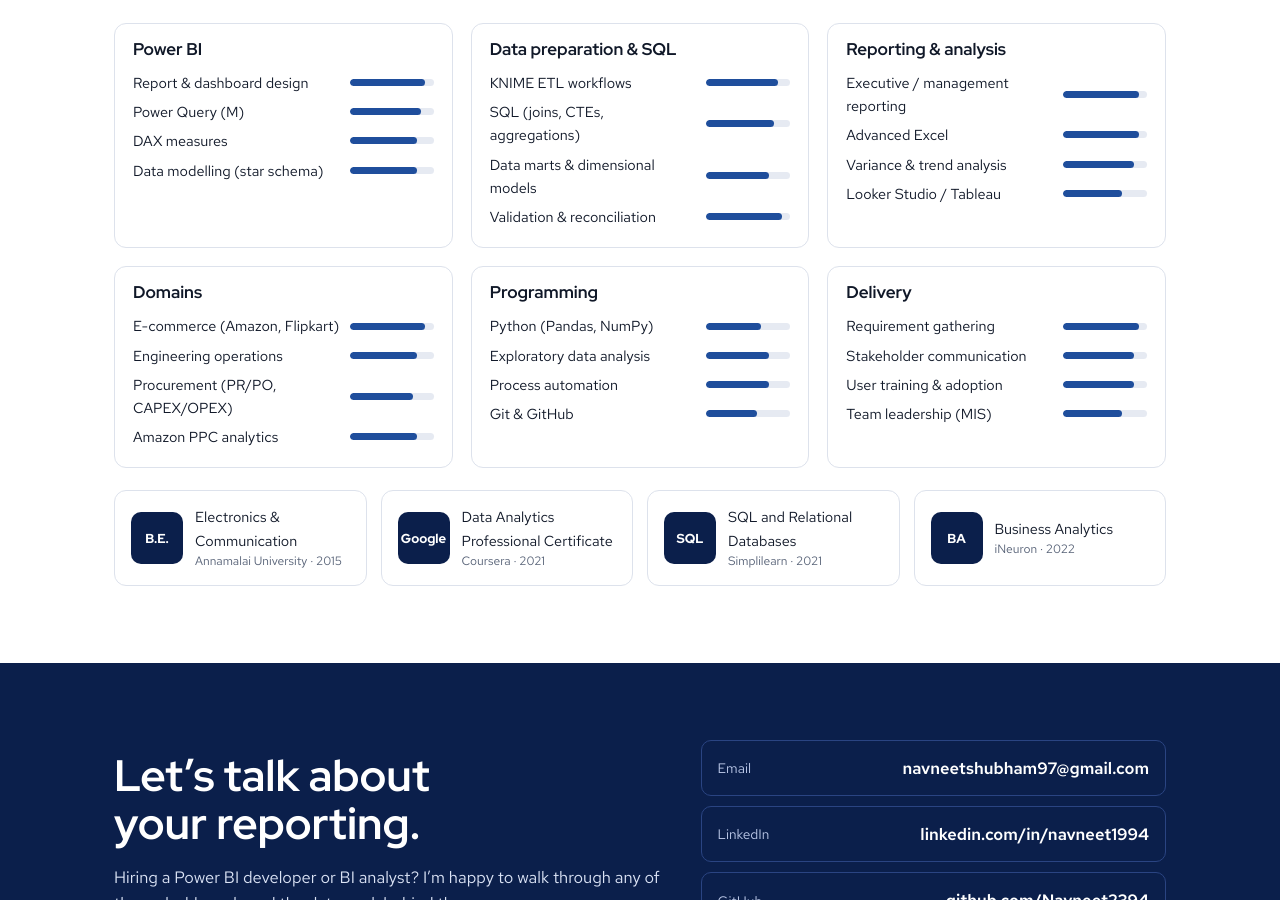
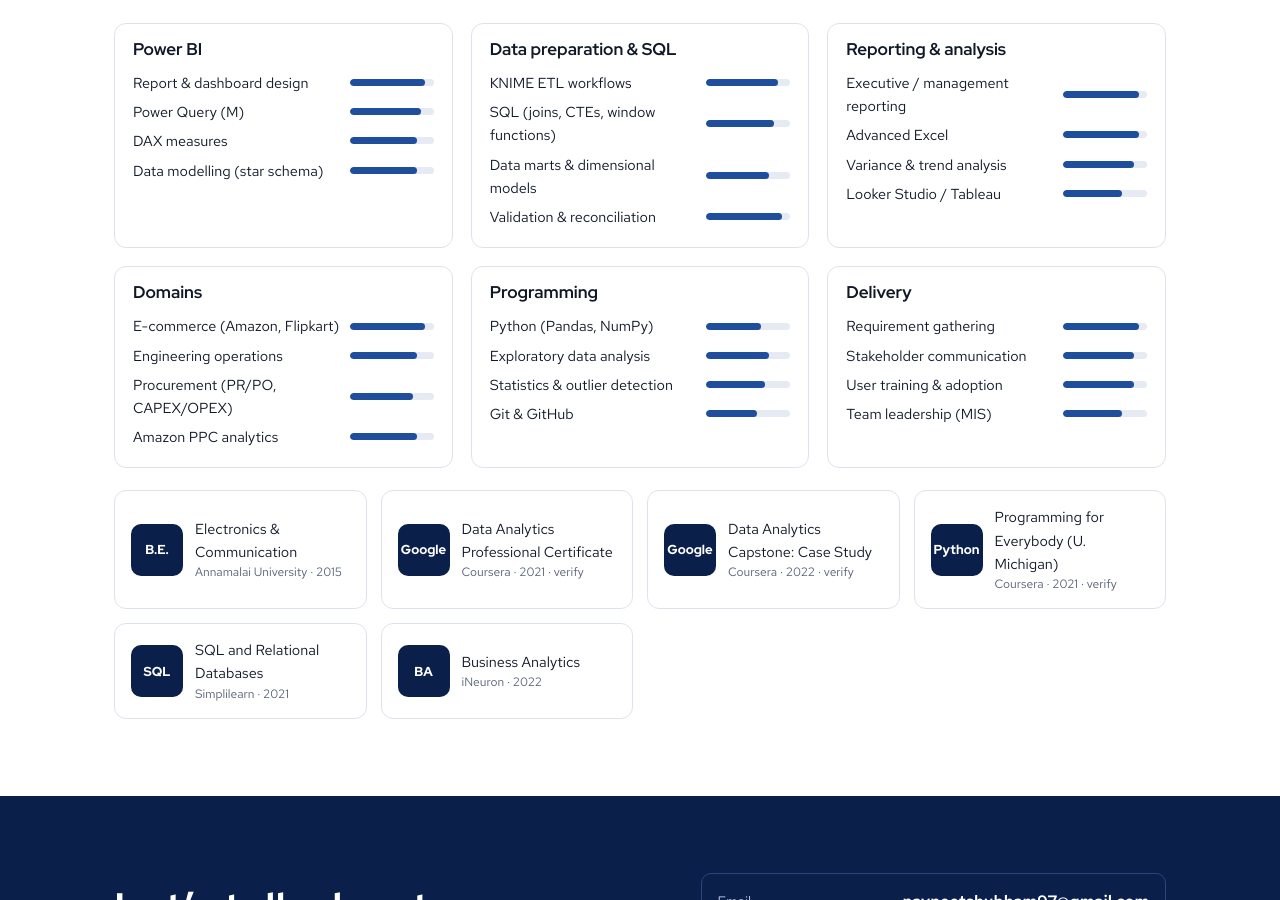
Before and after one commit to Navneet2394/Navneet2394.github.io, a plain HTML site: page index.html in a window 1280 px wide. Shown: the part 3317-4217 px from the top of the page. Drawn offline with Linux system fonts and the light colour scheme.

Commit message:
Add certificate verification links, SQL window functions and statistics skills

```diff
--- a/index.html
+++ b/index.html
@@ -126,6 +126,7 @@ svg text{font:11px "Red Hat Text",sans-serif;fill:#6b7489}
 footer{padding:22px 0;color:var(--muted);font-size:13.5px}
 footer .wrap{display:flex;justify-content:space-between;gap:12px;flex-wrap:wrap}
 @media(prefers-reduced-motion:no-preference){.tile{animation:rise .7s ease both}@keyframes rise{from{opacity:0;transform:translateY(14px)}}}
+a.cert{color:inherit;text-decoration:none}a.cert:hover small{text-decoration:underline}
 </style>
 </head>
 <body>
@@ -253,13 +254,13 @@ const ME={
   // Self-assessed depth of hands-on use (0–100): adjust to what you can defend in an interview
   skills:[
     ["Power BI",[["Report & dashboard design",90],["Power Query (M)",85],["DAX measures",80],["Data modelling (star schema)",80]]],
-    ["Data preparation & SQL",[["KNIME ETL workflows",85],["SQL (joins, CTEs, aggregations)",80],["Data marts & dimensional models",75],["Validation & reconciliation",90]]],
+    ["Data preparation & SQL",[["KNIME ETL workflows",85],["SQL (joins, CTEs, window functions)",80],["Data marts & dimensional models",75],["Validation & reconciliation",90]]],
     ["Reporting & analysis",[["Executive / management reporting",90],["Advanced Excel",90],["Variance & trend analysis",85],["Looker Studio / Tableau",70]]],
     ["Domains",[["E-commerce (Amazon, Flipkart)",90],["Engineering operations",80],["Procurement (PR/PO, CAPEX/OPEX)",75],["Amazon PPC analytics",80]]],
-    ["Programming",[["Python (Pandas, NumPy)",65],["Exploratory data analysis",75],["Process automation",75],["Git & GitHub",60]]],
+    ["Programming",[["Python (Pandas, NumPy)",65],["Exploratory data analysis",75],["Statistics & outlier detection",70],["Git & GitHub",60]]],
     ["Delivery",[["Requirement gathering",90],["Stakeholder communication",85],["User training & adoption",85],["Team leadership (MIS)",70]]]
   ],
-  certs:[["B.E.","Electronics & Communication","Annamalai University · 2015"],["Google","Data Analytics Professional Certificate","Coursera · 2021"],["SQL","SQL and Relational Databases","Simplilearn · 2021"],["BA","Business Analytics","iNeuron · 2022"]]
+  certs:[["B.E.","Electronics & Communication","Annamalai University · 2015"],["Google","Data Analytics Professional Certificate","Coursera · 2021 · verify","https://coursera.org/share/b113f9ebb61cdc9b62dd50c1474ee9dd"],["Google","Data Analytics Capstone: Case Study","Coursera · 2022 · verify","https://coursera.org/verify/J2TTWXQVLQAG"],["Python","Programming for Everybody (U. Michigan)","Coursera · 2021 · verify","https://www.coursera.org/account/accomplishments/verify/7PXDSRZVSKY3"],["SQL","SQL and Relational Databases","Simplilearn · 2021"],["BA","Business Analytics","iNeuron · 2022"]]
 };
 /* ================================================================== */
 
@@ -285,7 +286,7 @@ for(const [g,items] of ME.skills){const c=el("div","sk");c.append(el("h3",null,g
   for(const [n,v] of items){const r=el("div","lvl"),m=el("div","m"),i=el("i");i.style.width=v+"%";m.append(i);m.setAttribute("role","meter");m.setAttribute("aria-valuenow",v);m.setAttribute("aria-label",n);r.append(el("span",null,n),m);c.append(r)}
   sk.append(c)}
 const ce=$("[data-f=certs]");
-for(const [a,b,c] of ME.certs){const d=el("div","cert"),t=el("span");t.append(document.createTextNode(b),el("small",null,c));d.append(el("b",null,a),t);ce.append(d)}
+for(const [a,b,c,u] of ME.certs){const d=el(u?"a":"div","cert"),t=el("span");if(u){d.href=u;d.target="_blank";d.rel="noopener"}t.append(document.createTextNode(b),el("small",null,c));d.append(el("b",null,a),t);ce.append(d)}
 
 const cl=$("[data-f=contact]");
 const rows=[["Email",ME.email,`mailto:${ME.email}`],["LinkedIn",ME.linkedin.replace(/^https?:\/\/(www\.)?/,""),ME.linkedin],["GitHub",`github.com/${ME.github}`,`https://github.com/${ME.github}`],["Phone",ME.phone,null]];
```
Also changed, not shown: 1 other file.
